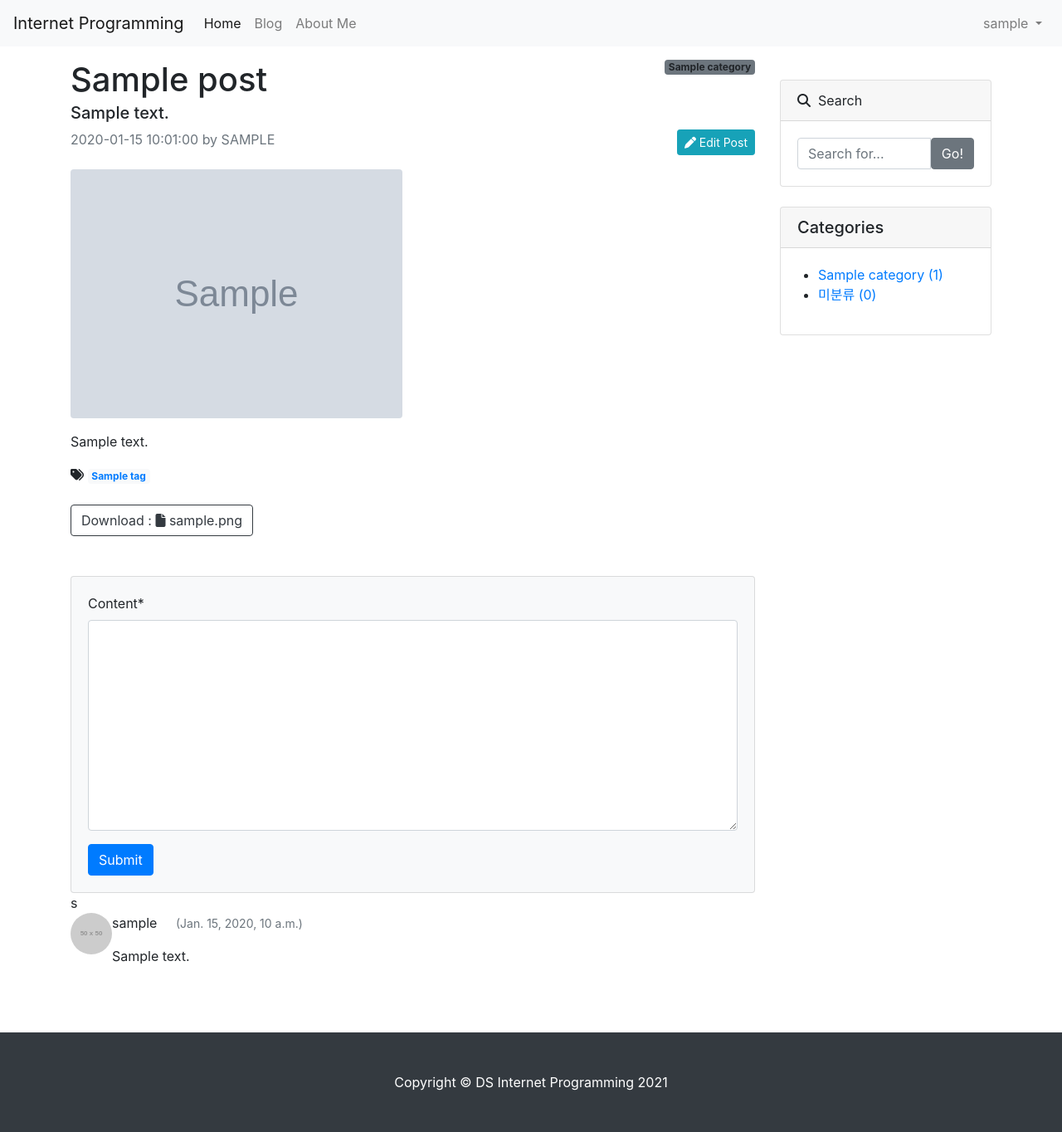
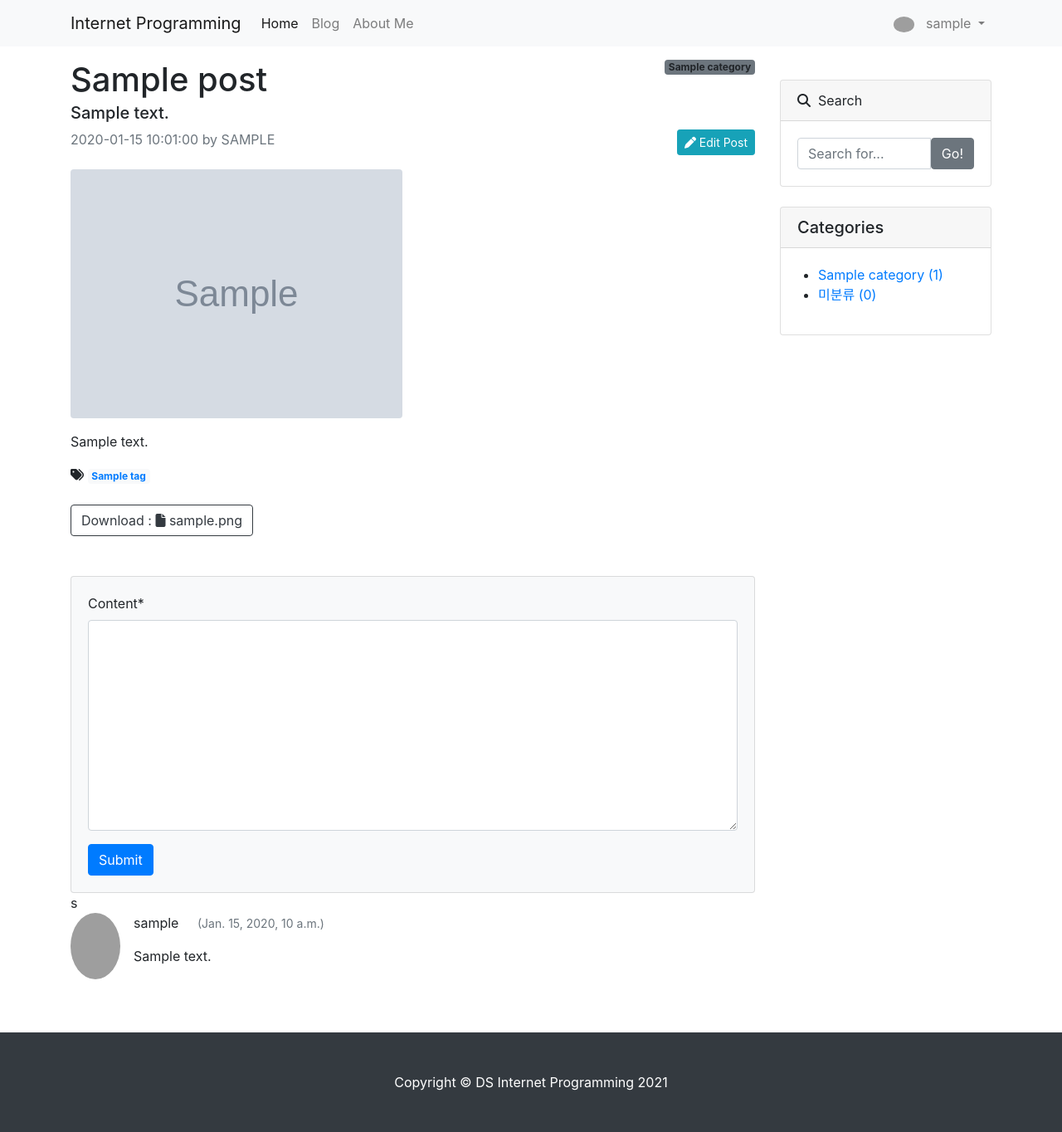
Before and after one commit to ssohee98/InternetProg, a Django app: page /blog/1/ in a window 1280 px wide. Shown: the whole page at 83% size. Run offline with Django 3.2, Linux system fonts and the light colour scheme; a user stored in the database is signed in; tables that the repository leaves empty hold one stand-in row (values such as "Sample post"); grey boxes marked "Sample" are stand-in pictures; grey boxes labelled with a size stand in for pictures from a placeholder-image service; some libraries are stand-ins or nearby versions; grey boxes are pictures that could not be loaded.

Commit message:
사용자 아바타 보여주기:

```diff
--- a/blog/models.py
+++ b/blog/models.py
@@ -88,3 +88,9 @@ class Comment(models.Model):
 
     def get_absolute_url(self):
         return f'{self.post.get_absolute_url()}#comment-{self.pk}'
+
+    def get_avatar_url(self):
+        if self.author.socialaccount_set.exists():
+            return self.author.socialaccount_set.first().get_avatar_url()
+        else:
+            return f'https://doitdjango.com/avatar/id/384/558d57b5d8a79409/svg/{self.author.email}'
--- a/blog/templates/blog/navbar.html
+++ b/blog/templates/blog/navbar.html
@@ -1,5 +1,6 @@
 {% load socialaccount %}
     <nav class="navbar navbar-expand-lg navbar-light bg-light">
+        <div class = "container">
         <a class="navbar-brand" href="/">Internet Programming</a>
         <button class="navbar-toggler" type="button" data-toggle="collapse" data-target="#navbarSupportedContent" aria-controls="navbarSupportedContent" aria-expanded="false" aria-label="Toggle navigation">
           <span class="navbar-toggler-icon"></span>
@@ -22,12 +23,16 @@
               <li class="nav-item dropdown">
                   <a class = "nav-link dropdown-toggle" href="#" id="navbarDropdownMenuLink" role="button"
                   data-toggle="dropdown">
+                      {% if user.socialaccount_set.all.0.get_avatar_url %}
+                                <img class="rounded-circle" width="25px" src="{{ user.socialaccount_set.all.0.get_avatar_url }}" alt="">
+                            {% else %}
+                                <img class="rounded-circle" width="25px" src="https://doitdjango.com/avatar/id/384/558d57b5d8a79409/svg/{{ user.email }}">
+                            {% endif %}
+                            &nbsp;
                       {{ user.username }}
                   </a>
-                  <div class = "dropdown-menu" aria-labelledby="navbarDropdownMenuLink">
-                    <a role="button" class="btn btn-primary" href="/accounts/logout/">
-                    Log Out
-                    </a>
+                  <div class="dropdown-menu" aria-labelledby="navbarDropdownMenuLink">
+                    <a role="button" class="btn btn-primary" href="/accounts/logout/">Log Out</a>
                   </div>
               </li>
             {% else %}
@@ -38,6 +43,7 @@
             </li>
               {% endif %}
           </ul>
+        </div>
         </div>
     </nav>
 
--- a/blog/templates/blog/post_detail.html
+++ b/blog/templates/blog/post_detail.html
@@ -90,7 +90,7 @@
                                 <!-- Single comment-->
                                 <!-- comment 가 있는 경우에만 출력-->
                                 <div class="d-flex" id="comment-{{comment.pk}}">
-                                    <div class="flex-shrink-0"><img class="rounded-circle" src="https://dummyimage.com/50x50/ced4da/6c757d.jpg" alt="..." /></div>
+                                    <img class="d-flex mr-3 rounded-circle" src="{{ comment.get_avatar_url }}" alt="{{ comment.author }}" width="60px">
                                     <div class="ms-3">
                                         <div class="fw-bold">{{ comment.author.username }} &nbsp;&nbsp;&nbsp;
                                             <small class="text-muted">({{ comment.created_at }})</small></div>
```
